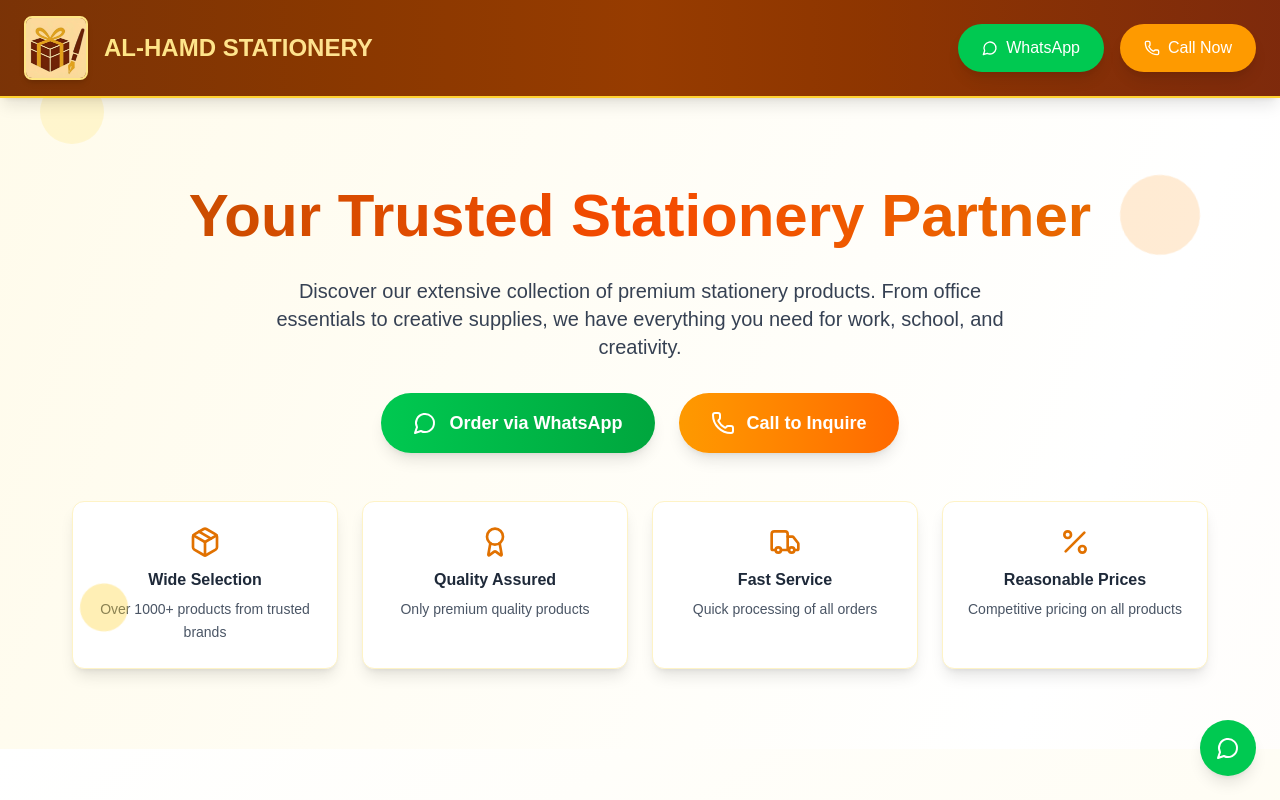
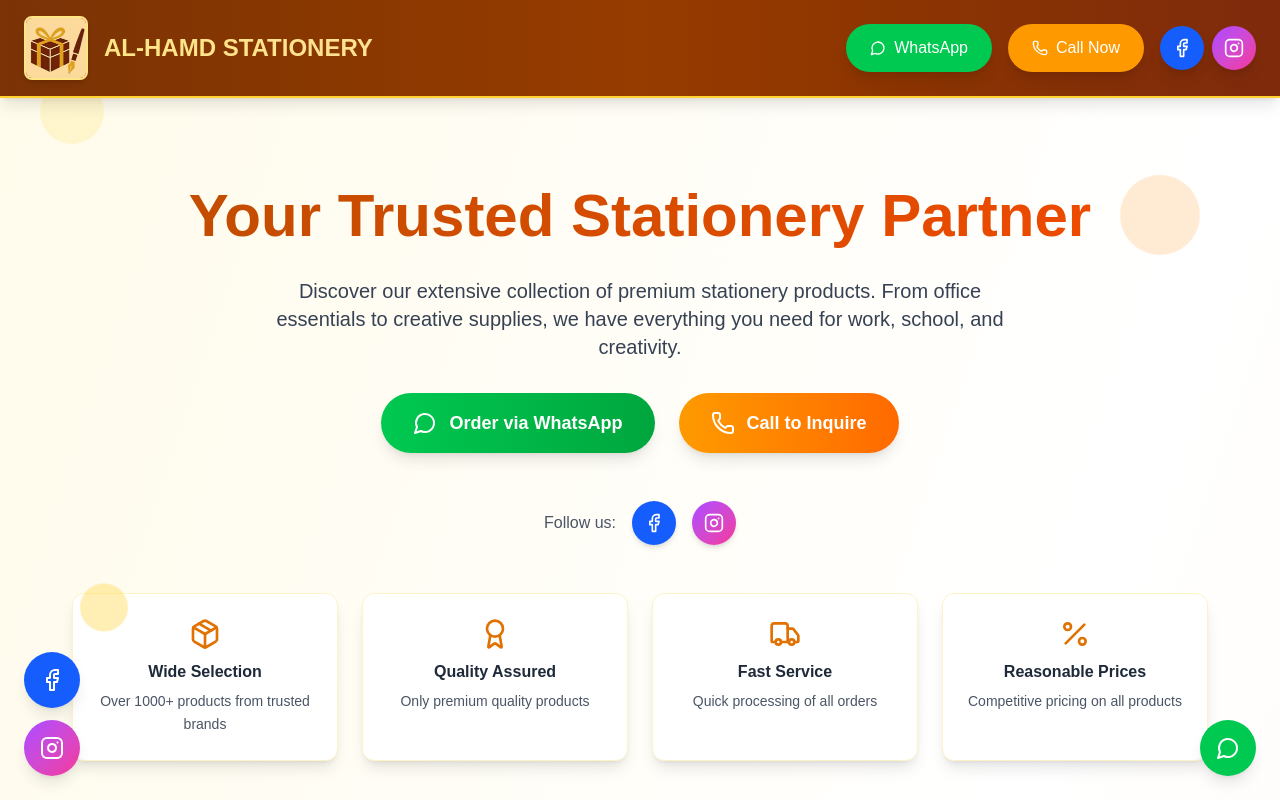
Before and after one commit to Shanu2409/al-hamd-website, a Next.js app: page / in a window 1280 px wide. Shown: the top 800 px of the page. Built offline with nearby package versions, Linux system fonts and the light colour scheme.

Commit message:
Add social media functionality with Facebook and Instagram links

```diff
--- a/app/page.js
+++ b/app/page.js
@@ -1,7 +1,7 @@
 'use client';
 
 import { motion, AnimatePresence } from 'framer-motion';
-import { Phone, MapPin, Clock, MessageCircle, Mail, Star, ShoppingBag, Pen, BookOpen, Palette, Calculator, Scissors, PenTool, Package, Users, Award, Truck, Gift, Percent, Crown, Sparkles, Timer, Zap, Heart } from 'lucide-react';
+import { Phone, MapPin, Clock, MessageCircle, Mail, Star, ShoppingBag, Pen, BookOpen, Palette, Calculator, Scissors, PenTool, Package, Users, Award, Truck, Gift, Percent, Crown, Sparkles, Timer, Zap, Heart, Facebook, Instagram } from 'lucide-react';
 import { useState, useEffect } from 'react';
 import {
   storeInfo,
@@ -72,14 +72,21 @@ export default function Home() {  const [selectedCategory, setSelectedCategory]
   const handleCall = () => {
     window.open(`tel:${storeInfo.phoneNumber}`, '_blank');
   };
-
   const handleEmail = () => {
     window.open(`mailto:${storeInfo.email}?subject=Inquiry about Stationery Products`, '_blank');
   };
 
+  const handleFacebook = () => {
+    window.open(storeInfo.socialMedia.facebook, '_blank');
+  };
+
+  const handleInstagram = () => {
+    window.open(storeInfo.socialMedia.instagram, '_blank');
+  };
+
   const handleDirections = () => {
     window.open(storeInfo.googleMapsUrl, '_blank');
-  };  return (
+  };return (
     <div className="min-h-screen bg-gradient-to-br from-amber-50 via-white to-orange-50">      {/* Header */}      <motion.header
         className="bg-gradient-to-r from-amber-900 via-amber-800 to-orange-900 shadow-lg sticky top-0 z-50 border-b-2 border-amber-300"
         initial={{ y: -100 }}
@@ -104,8 +111,7 @@ export default function Home() {  const [selectedCategory, setSelectedCategory]
                 </h1>
                 <p className="text-amber-100 text-xs sm:text-sm hidden xs:block">{storeInfo.tagline}</p>
               </div>
-            </motion.div>
-              <div className="flex items-center space-x-1 sm:space-x-2 md:space-x-4 flex-shrink-0">
+            </motion.div>              <div className="flex items-center space-x-1 sm:space-x-2 md:space-x-4 flex-shrink-0">
               <motion.button
                 onClick={() => handleWhatsApp()}
                 className="bg-green-500 hover:bg-green-600 active:bg-green-700 text-white px-2 py-2 xs:px-3 xs:py-2 sm:px-4 sm:py-2 md:px-6 md:py-3 rounded-full flex items-center space-x-1 sm:space-x-2 transition-all shadow-lg hover:shadow-xl text-xs xs:text-sm sm:text-base min-h-[40px] touch-manipulation"
@@ -126,6 +132,29 @@ export default function Home() {  const [selectedCategory, setSelectedCategory]
                 <span className="hidden xs:inline sm:hidden">Call</span>
                 <span className="hidden sm:inline">Call Now</span>
               </motion.button>
+
+              {/* Social Media Icons - Only visible on larger screens */}
+              <div className="hidden md:flex items-center space-x-2">
+                <motion.button
+                  onClick={handleFacebook}
+                  className="bg-blue-600 hover:bg-blue-700 active:bg-blue-800 text-white p-2 sm:p-3 rounded-full transition-all shadow-lg hover:shadow-xl min-h-[40px] min-w-[40px] touch-manipulation"
+                  whileHover={{ scale: 1.1, rotate: 5 }}
+                  whileTap={{ scale: 0.9 }}
+                  title="Follow us on Facebook"
+                >
+                  <Facebook className="h-4 w-4 sm:h-5 sm:w-5" />
+                </motion.button>
+
+                <motion.button
+                  onClick={handleInstagram}
+                  className="bg-gradient-to-br from-purple-500 to-pink-500 hover:from-purple-600 hover:to-pink-600 active:from-purple-700 active:to-pink-700 text-white p-2 sm:p-3 rounded-full transition-all shadow-lg hover:shadow-xl min-h-[40px] min-w-[40px] touch-manipulation"
+                  whileHover={{ scale: 1.1, rotate: -5 }}
+                  whileTap={{ scale: 0.9 }}
+                  title="Follow us on Instagram"
+                >
+                  <Instagram className="h-4 w-4 sm:h-5 sm:w-5" />
+                </motion.button>
+              </div>
             </div>
           </div>
         </div>
@@ -136,7 +165,7 @@ export default function Home() {  const [selectedCategory, setSelectedCategory]
             initial={{ opacity: 0, y: 50 }}
             animate={{ opacity: isVisible ? 1 : 0, y: isVisible ? 0 : 50 }}
             transition={{ duration: 1 }}
-          >            <h2 className="text-2xl xs:text-3xl sm:text-4xl md:text-5xl lg:text-6xl font-bold mb-4 sm:mb-6 bg-gradient-to-r from-amber-700 via-orange-600 to-amber-600 bg-clip-text text-transparent leading-tight px-2">
+          >            <h2 className="text-2xl xs:text-3xl sm:text-4xl md:text-5xl lg:text-6xl font-bold mb-4 sm:mb-6 bg-gradient-to-r from-amber-700 to-orange-600 bg-clip-text text-transparent leading-tight px-2">
               {heroContent.title}
             </h2>
             <p className="text-base sm:text-lg md:text-xl text-gray-700 mb-6 sm:mb-8 max-w-3xl mx-auto px-2">
@@ -161,8 +190,35 @@ export default function Home() {  const [selectedCategory, setSelectedCategory]
               >
                 <Phone className="h-5 w-5 sm:h-6 sm:w-6" />
                 <span>{heroContent.secondaryCTA}</span>
-              </motion.button>
-            </div>
+              </motion.button>            </div>
+
+            {/* Social Media Follow Section */}
+            <motion.div
+              className="flex items-center justify-center space-x-6 mb-8 sm:mb-12"
+              initial={{ opacity: 0, y: 20 }}
+              animate={{ opacity: 1, y: 0 }}
+              transition={{ delay: 1, duration: 0.8 }}
+            >
+              <div className="flex items-center space-x-4">
+                <span className="text-gray-600 text-sm sm:text-base font-medium">Follow us:</span>
+                <motion.button
+                  onClick={handleFacebook}
+                  className="bg-blue-600 hover:bg-blue-700 p-2 sm:p-3 rounded-full transition-all shadow-md hover:shadow-lg"
+                  whileHover={{ scale: 1.1, rotate: 5 }}
+                  whileTap={{ scale: 0.9 }}
+                >
+                  <Facebook className="h-4 w-4 sm:h-5 sm:w-5 text-white" />
+                </motion.button>
+                <motion.button
+                  onClick={handleInstagram}
+                  className="bg-gradient-to-br from-purple-500 to-pink-500 hover:from-purple-600 hover:to-pink-600 p-2 sm:p-3 rounded-full transition-all shadow-md hover:shadow-lg"
+                  whileHover={{ scale: 1.1, rotate: -5 }}
+                  whileTap={{ scale: 0.9 }}
+                >
+                  <Instagram className="h-4 w-4 sm:h-5 sm:w-5 text-white" />
+                </motion.button>
+              </div>
+            </motion.div>
 
             {/* Store Features */}
             <div className="grid grid-cols-1 xs:grid-cols-2 lg:grid-cols-4 gap-3 sm:gap-4 md:gap-6 max-w-6xl mx-auto px-2">
@@ -609,7 +665,7 @@ export default function Home() {  const [selectedCategory, setSelectedCategory]
             </p>
           </motion.div>
 
-          <div className="grid grid-cols-1 sm:grid-cols-2 md:grid-cols-4 lg:grid-cols-4 gap-4 sm:gap-6 max-w-6xl mx-auto">
+          <div className="grid grid-cols-1 sm:grid-cols-2 md:grid-cols-3 lg:grid-cols-3 lg:grid-rows-2 gap-4 sm:gap-6 max-w-6xl mx-auto">
             <motion.div
               className="bg-gradient-to-br from-green-50 to-green-100 p-6 sm:p-8 rounded-2xl text-center"
               whileHover={{ scale: 1.05, y: -5 }}
@@ -645,8 +701,53 @@ export default function Home() {  const [selectedCategory, setSelectedCategory]
                 className="bg-amber-500 hover:bg-amber-600 text-white px-4 py-3 sm:px-6 sm:py-3 rounded-full transition-all text-sm sm:text-base min-h-[44px] touch-manipulation"
                 whileHover={{ scale: 1.05 }}
                 whileTap={{ scale: 0.95 }}
+              >                Call Now
+              </motion.button>
+            </motion.div>
+
+            <motion.div
+              className="bg-gradient-to-br from-blue-50 to-blue-100 p-6 sm:p-8 rounded-2xl text-center"
+              whileHover={{ scale: 1.05, y: -5 }}
+              initial={{ opacity: 0, y: 30 }}
+              whileInView={{ opacity: 1, y: 0 }}
+              transition={{ delay: 0.2, duration: 0.8 }}
+              viewport={{ once: true }}
+            >
+              <div className="bg-blue-600 p-3 sm:p-4 rounded-full w-fit mx-auto mb-3 sm:mb-4">
+                <Facebook className="h-6 w-6 sm:h-8 sm:w-8 text-white" />
+              </div>
+              <h3 className="font-bold text-base sm:text-lg mb-2 text-gray-800">Facebook</h3>
+              <p className="text-gray-600 mb-3 sm:mb-4 text-sm sm:text-base">Follow for updates</p>
+              <motion.button
+                onClick={handleFacebook}
+                className="bg-blue-600 hover:bg-blue-700 text-white px-4 py-3 sm:px-6 sm:py-3 rounded-full transition-all text-sm sm:text-base min-h-[44px] touch-manipulation"
+                whileHover={{ scale: 1.05 }}
+                whileTap={{ scale: 0.95 }}
               >
-                Call Now
+                Follow Us
+              </motion.button>
+            </motion.div>
+
+            <motion.div
+              className="bg-gradient-to-br from-pink-50 to-purple-100 p-6 sm:p-8 rounded-2xl text-center"
+              whileHover={{ scale: 1.05, y: -5 }}
+              initial={{ opacity: 0, y: 30 }}
+              whileInView={{ opacity: 1, y: 0 }}
+              transition={{ delay: 0.3, duration: 0.8 }}
+              viewport={{ once: true }}
+            >
+              <div className="bg-gradient-to-br from-purple-500 to-pink-500 p-3 sm:p-4 rounded-full w-fit mx-auto mb-3 sm:mb-4">
+                <Instagram className="h-6 w-6 sm:h-8 sm:w-8 text-white" />
+              </div>
+              <h3 className="font-bold text-base sm:text-lg mb-2 text-gray-800">Instagram</h3>
+              <p className="text-gray-600 mb-3 sm:mb-4 text-sm sm:text-base">See our products</p>
+              <motion.button
+                onClick={handleInstagram}
+                className="bg-gradient-to-br from-purple-500 to-pink-500 hover:from-purple-600 hover:to-pink-600 text-white px-4 py-3 sm:px-6 sm:py-3 rounded-full transition-all text-sm sm:text-base min-h-[44px] touch-manipulation"
+                whileHover={{ scale: 1.05 }}
+                whileTap={{ scale: 0.95 }}
+              >
+                Follow Us
               </motion.button>
             </motion.div>
 
@@ -704,8 +805,8 @@ export default function Home() {  const [selectedCategory, setSelectedCategory]
               </div>
               <p className="text-gray-400 mb-3 sm:mb-4 text-sm sm:text-base">
                 Your trusted partner for all stationery needs. Quality products, excellent service, and competitive prices.
-              </p>
-              <div className="flex space-x-3 sm:space-x-4">                <motion.button
+              </p>              <div className="flex space-x-3 sm:space-x-4">
+                <motion.button
                   onClick={() => handleWhatsApp()}
                   className="bg-green-500 hover:bg-green-600 p-2 rounded-full"
                   whileHover={{ scale: 1.1 }}
@@ -718,6 +819,22 @@ export default function Home() {  const [selectedCategory, setSelectedCategory]
                   whileHover={{ scale: 1.1 }}
                 >
                   <Phone className="h-4 w-4 sm:h-5 sm:w-5" />
+                </motion.button>
+                <motion.button
+                  onClick={handleFacebook}
+                  className="bg-blue-600 hover:bg-blue-700 p-2 rounded-full"
+                  whileHover={{ scale: 1.1, rotate: 5 }}
+                  title="Follow us on Facebook"
+                >
+                  <Facebook className="h-4 w-4 sm:h-5 sm:w-5" />
+                </motion.button>
+                <motion.button
+                  onClick={handleInstagram}
+                  className="bg-gradient-to-br from-purple-500 to-pink-500 hover:from-purple-600 hover:to-pink-600 p-2 rounded-full"
+                  whileHover={{ scale: 1.1, rotate: -5 }}
+                  title="Follow us on Instagram"
+                >
+                  <Instagram className="h-4 w-4 sm:h-5 sm:w-5" />
                 </motion.button>
               </div>
             </div>
@@ -738,16 +855,29 @@ export default function Home() {  const [selectedCategory, setSelectedCategory]
                   <span>{storeInfo.hours.weekdays}</span>
                 </div>
               </div>
-            </div>
-
-            <div>
-              <h4 className="text-base sm:text-lg font-semibold mb-3 sm:mb-4">Quick Links</h4>
-              <div className="space-y-2 text-gray-400 text-sm sm:text-base">
-                <div>Our Products</div>
-                <div>Limited Edition</div>
-                <div>Special Offers</div>
-                <div>Store Location</div>
-                <div>Contact Us</div>
+            </div>            <div>
+              <h4 className="text-base sm:text-lg font-semibold mb-3 sm:mb-4">Follow Us</h4>
+              <div className="space-y-3 text-gray-400 text-sm sm:text-base">
+                <motion.div
+                  className="flex items-center space-x-3 cursor-pointer hover:text-blue-400 transition-colors"
+                  onClick={handleFacebook}
+                  whileHover={{ x: 5 }}
+                >
+                  <Facebook className="h-4 w-4 text-blue-500" />
+                  <span>{storeInfo.socialMedia.facebookHandle}</span>
+                </motion.div>
+                <motion.div
+                  className="flex items-center space-x-3 cursor-pointer hover:text-pink-400 transition-colors"
+                  onClick={handleInstagram}
+                  whileHover={{ x: 5 }}
+                >
+                  <Instagram className="h-4 w-4 text-pink-500" />
+                  <span>{storeInfo.socialMedia.instagramHandle}</span>
+                </motion.div>
+                <div className="mt-4 text-xs text-gray-500">
+                  <p>Follow us for daily updates,</p>
+                  <p>product showcases & special offers!</p>
+                </div>
               </div>
             </div>
           </div>
@@ -756,7 +886,35 @@ export default function Home() {  const [selectedCategory, setSelectedCategory]
             <p>&copy; 2025 {storeInfo.name}. All rights reserved. | Built with ❤️ for our valued customers</p>
           </div>
         </div>
-      </footer>      {/* Floating WhatsApp Button */}      <motion.button
+      </footer>      {/* Floating Social Media Buttons */}      <div className="fixed left-4 bottom-4 sm:left-6 sm:bottom-6 flex flex-col space-y-3 z-40">
+        <motion.button
+          onClick={handleFacebook}
+          className="bg-blue-600 hover:bg-blue-700 text-white p-3 sm:p-4 rounded-full shadow-lg min-h-[56px] min-w-[56px] touch-manipulation"
+          whileHover={{ scale: 1.1, rotate: 5 }}
+          whileTap={{ scale: 0.9 }}
+          initial={{ scale: 0, x: -100 }}
+          animate={{ scale: 1, x: 0 }}
+          transition={{ delay: 2.5, type: "spring", stiffness: 500 }}
+          title="Follow us on Facebook"
+        >
+          <Facebook className="h-5 w-5 sm:h-6 sm:w-6" />
+        </motion.button>
+
+        <motion.button
+          onClick={handleInstagram}
+          className="bg-gradient-to-br from-purple-500 to-pink-500 hover:from-purple-600 hover:to-pink-600 text-white p-3 sm:p-4 rounded-full shadow-lg min-h-[56px] min-w-[56px] touch-manipulation"
+          whileHover={{ scale: 1.1, rotate: -5 }}
+          whileTap={{ scale: 0.9 }}
+          initial={{ scale: 0, x: -100 }}
+          animate={{ scale: 1, x: 0 }}
+          transition={{ delay: 3, type: "spring", stiffness: 500 }}
+          title="Follow us on Instagram"
+        >
+          <Instagram className="h-5 w-5 sm:h-6 sm:w-6" />
+        </motion.button>
+      </div>
+
+      {/* Floating WhatsApp Button */}      <motion.button
         onClick={() => handleWhatsApp()}
         className="fixed bottom-4 right-4 sm:bottom-6 sm:right-6 bg-green-500 hover:bg-green-600 text-white p-3 sm:p-4 rounded-full shadow-lg z-40 min-h-[56px] min-w-[56px] touch-manipulation"
         whileHover={{ scale: 1.1 }}
--- a/data/storeData.js
+++ b/data/storeData.js
@@ -5,26 +5,29 @@ import {
   Phone, MapPin, Clock, MessageCircle, Mail, Star, ShoppingBag,
   Pen, BookOpen, Palette, Calculator, Scissors, PenTool, Package,
   Users, Award, Truck, Gift, Percent, Crown, Sparkles, Timer, Zap, Heart,
-  School
+  School, Facebook, Instagram
 } from 'lucide-react';
 
 // Store Contact Information
 export const storeInfo = {
   name: "AL-HAMD STATIONERY",
   tagline: "PACKAGING | GIFT ITEMS | TOYS & MORE",
-  whatsappNumber: "+918657282811",
-  phoneNumber: "+918657282811",
+  whatsappNumber: "+91 8657282811",
+  phoneNumber: "+91 8657282811",
   email: "alhamdstationery1990@gmail.com",
   address: {
-    street: "Sukoon Heights, Kausa",
-    city: "Mumbra",
-    country: "India"
+    street: "Shop no.66, Grace Square C2, opposite Stadium, Mumbra, Thane - 400612",
   },
   hours: {
-    weekdays: "Mon-Sat: 7:00 AM - 10:00 PM",
-    weekend: "Sunday: 7:00 AM - 10:00 PM"
+    weekdays: "Mon-Sun: 6:30 AM - 10:30 PM",
   },
-  googleMapsUrl: "https://maps.google.com/?q=Sukoon+Heights,+Kausa,+Mumbra,+India"
+  googleMapsUrl: "https://maps.app.goo.gl/r5iprZheVypSa1d7A",
+  socialMedia: {
+    facebook: "https://www.facebook.com/share/1Ehe3fT2iF/",
+    instagram: "https://www.instagram.com/alhamd_stationery_1990?igsh=OGJqbWxqczllb2l0",
+    facebookHandle: "@Al-Hamd-Stationery",
+    instagramHandle: "@alhamd_stationery_1990"
+  }
 };
 
 // Store Features
```
